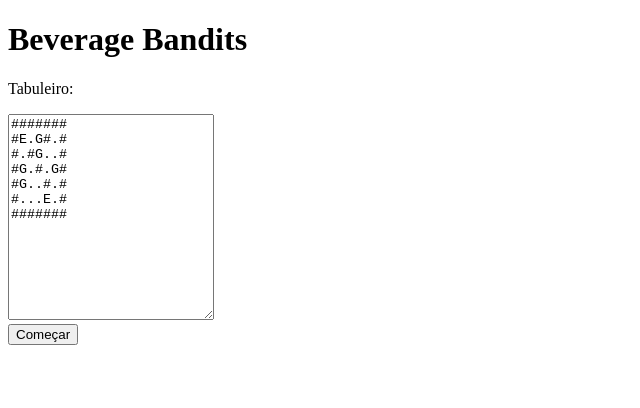
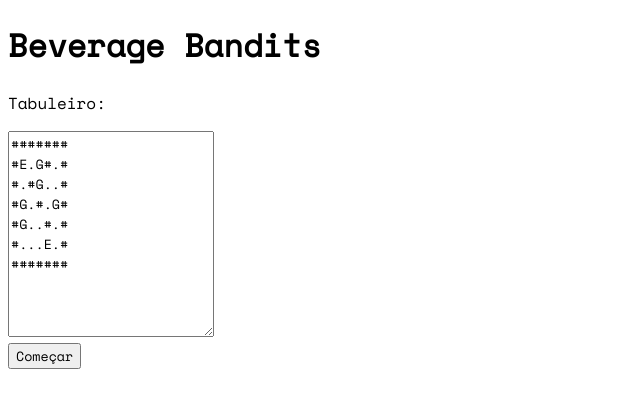
Before and after one commit to gabriel-pramos/beverage-bandits, a plain HTML site: page index.html in a window 1280 px wide. Shown: the whole page, without its empty margins (0-640 px from the left). Drawn offline with nearby package versions, Linux system fonts and the light colour scheme.

Commit message:
change font

```diff
--- a/index.html
+++ b/index.html
@@ -4,8 +4,12 @@
     <meta charset="UTF-8">
     <meta http-equiv="X-UA-Compatible" content="IE=edge">
     <meta name="viewport" content="width=device-width, initial-scale=1.0">
+    <link rel="stylesheet" href="https://fonts.googleapis.com/css?family=Space+Mono">
     <title>Beverage Bandits</title>
     <style>
+        *{
+            font-family: 'Space Mono', sans-serif;
+        }
         a {
             cursor: pointer;
         }
```
